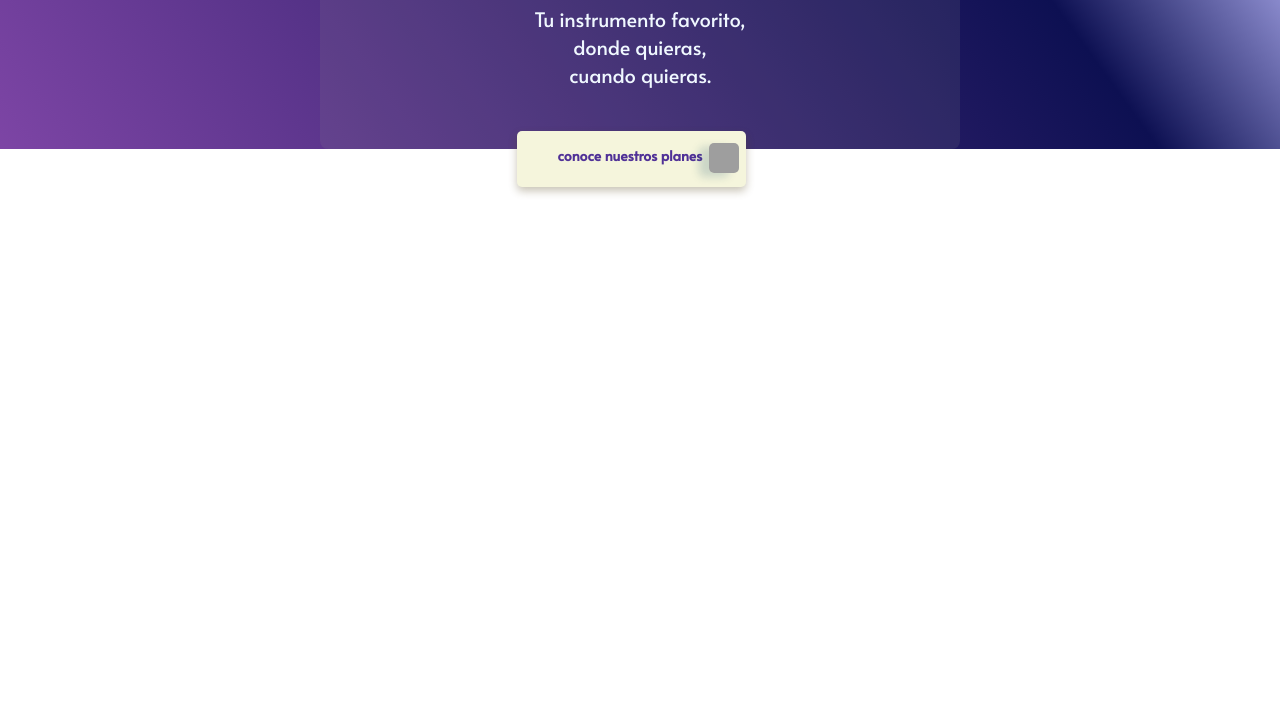
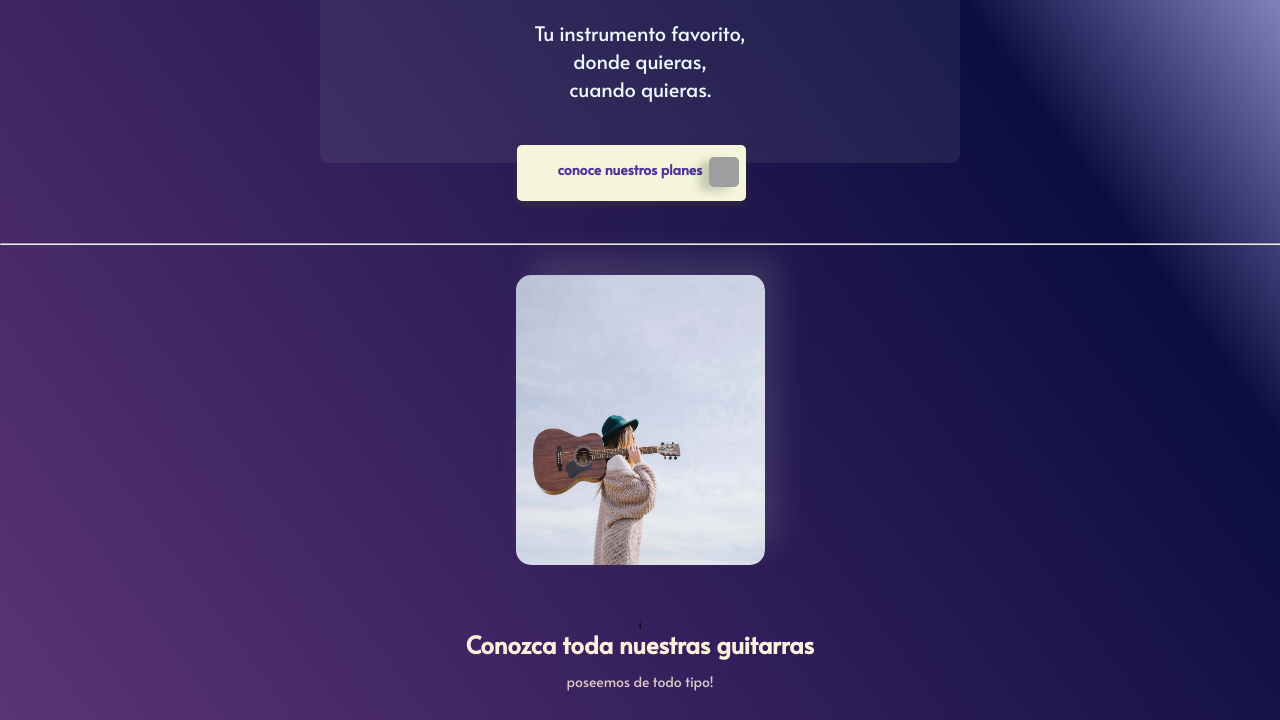
Before and after one commit to arielgenua24/proyecto-MobileFirst, a plain HTML site: page index.html in a window 1280 px wide. Shown: the part 135-855 px from the top of the page. Before the commit the page ends 800 px from the top, so only its background shows below. Drawn offline with Linux system fonts and the light colour scheme; grey boxes are pictures that could not be loaded.

Commit message:
finalizada el primer section, agregue una imagen, y retoque el main

```diff
--- a/css/estilo.css
+++ b/css/estilo.css
@@ -6,6 +6,8 @@
 html {
     font-size: 62.5%;
     font-family: 'Alata', sans-serif;
+    background: rgb(128,84,159);
+    background: linear-gradient(54deg, rgb(91, 51, 119) 0%, rgb(11, 13, 65) 78%, rgb(165, 164, 228) 100%);
 }
 
 :root {
@@ -24,8 +26,8 @@ header {
     min-width: 320px;
     height: 284px;
     text-align: center;
-    background: rgb(128,84,159);
-    background: linear-gradient(54deg, rgb(125, 69, 165) 0%, rgb(13, 16, 82) 78%, rgba(190,189,255,1) 100%);
+    /*background: rgb(128,84,159);
+    background: linear-gradient(54deg, rgb(125, 69, 165) 0%, rgb(13, 16, 82) 78%, rgba(190,189,255,1) 100%);*/
 }
 
 header h1 {
@@ -96,7 +98,7 @@ header h1 {
     border-radius: 5px;
     margin-bottom: 60px;
     top: 12px;
-    box-shadow: -10px 4px 8px rgba(35, 91, 117, 0.2);
+    box-shadow: -10px 4px 8px rgba(13, 39, 29, 0.2);
 }
 .header-p-text-button {
     display: flex;
@@ -104,3 +106,59 @@ header h1 {
     justify-content: center;
 
 }
+
+main {
+    width: 100%;
+    height: auto; /* pongo la altura auto porque lo que hace eso es autoentender el contenido que habra adentro, por lo tanto se autoajustara al contenido que haya adentro*/
+    /*background: rgb(128,84,159);
+    background: linear-gradient(54deg, rgb(125, 69, 165) 0%, rgb(13, 16, 82) 78%, rgba(190,189,255,1) 100%);*/
+   }
+
+.main-exchange-container {
+    width: 100%;
+    height: auto;
+    padding-top: 80px; /*el padding me ayuda a alargar el height auto, por lo tanto puedo extener el height con el padding, sin embargo no puedo usar el margin ya que este solo me sirve para separar objetos. */
+    padding-bottom: 30px;
+    text-align: center;
+
+}
+
+.main-exchange-container--title {
+    width: 90%;
+    min-width: 288px; /* por que 288? porque es el 90% de el width minimo que tiene un celular, y cual es el width minimo que posee un celular? facil, 320px. */
+    max-width: 900px;
+    margin: 0 auto; /* este margin me sirve para el width que no ocupa el 100%, como en eset caso... por lo tanto me sirve para ajustar el width y siempre mida lo que mida lograr centrar al objeto. */
+
+}
+
+.img-html { /* esta es la configuracion de la imagen,  */
+    margin: 0 auto;
+    margin-bottom: 50px;
+    background-size: cover; /* sirve para que la imagen se redimensione a medida que la pantalla crece */
+    background-position: center;
+    height: 290px;
+    width: 249px;
+    background-repeat: no-repeat;
+    border-radius: 15px;
+    box-shadow: 15px -20px 30px rgba(140, 139, 143, 0.233);
+}
+hr {
+    /*margin-top: -20px;*/
+    margin-bottom: 30px;
+    border-radius: 20px;
+}
+
+.main-exchange-container h2 {
+    margin-bottom: 30px;
+    font-size: 2.4rem;
+    font-weight: bold; /* este es el peso de la fuente */
+    line-height: 2.6rem;
+    color: rgb(255, 240, 220);
+}
+
+.main-exchange-container p {
+    margin-top: -14px;
+    font-size: 1.4rem;
+    line-height: 1.6rem;
+    color: rgba(255, 240, 220, 0.822);
+}
--- a/index.html
+++ b/index.html
@@ -8,20 +8,27 @@
     <meta name="viewport" content="width=device-width, initial-scale=1.0">
     <title>Document</title>
 </head>
-<body>
+<body>`
     <header>
 
         <h1>MusicSmoke</h1>
         <div class="header--title-container">
-            <p class="header-p">Tu instrumento favorito,<br> donde quieras,<br> cuando quieras.</p>
+        <p class="header-p">Tu instrumento favorito,<br> donde quieras,<br> cuando quieras.</p>
          <a href="" class="header--button"><p class="header-p-text-button">conoce nuestros  planes</p> <span><img src="https://as2.ftcdn.net/v2/jpg/00/82/98/81/1000_F_82988157_3x8F1gybnWLOtkcpURQiJhpSIFDuTR9M.jpg" class="header--img"/></span></a>
         </div>
+    </header>
 
+    <main>
 
-    </header>
-    <main>
-        <section>
-
+        <section class="main-exchange-container">
+            <hr>
+            <div class="backgroundImg"><img src="./pictures/te-nguyen-Wt7XT1R6sjU-unsplash.jpg" class="img-html"></div>
+            <div class="main-exchange-container--title">i</div>
+            <h2>Conozca toda nuestras guitarras</h2>
+            <p>poseemos de todo tipo!</p>
+            <section class="main-tables-container">
+            <div></div>
+            </section>
         </section>
         <section></section>
         <section></section>
```
